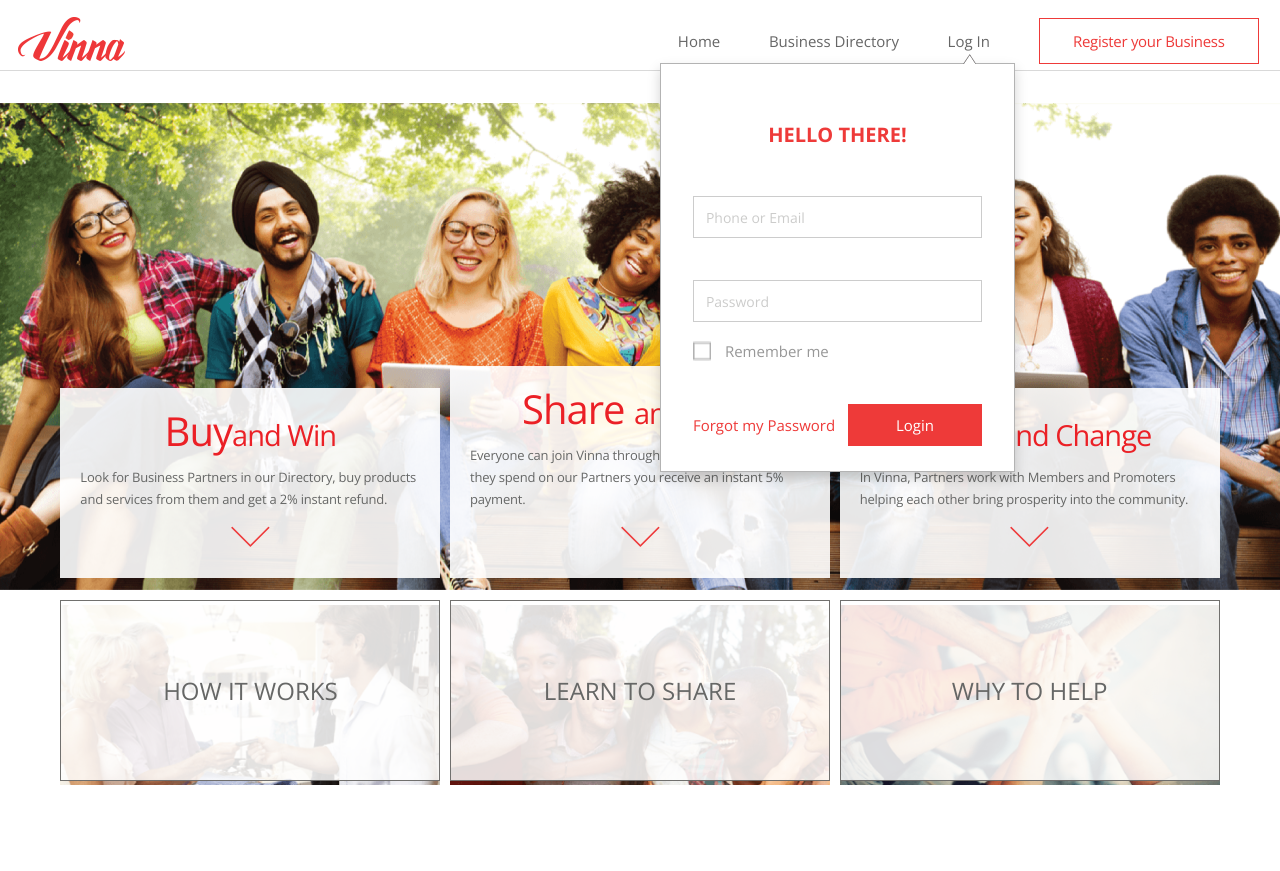
After one commit to alexmason528/vinna-web, a Django app: template core/templates/core/welcome.html in a window 1280 px wide, after a click on "Log In". The commit adds this page. Run offline with Django 3.2, Linux system fonts and the light colour scheme; the template is opened without the code that fills it, so the values that code supplies are empty; parts of the project's set-up code (start-up, migrations or seed data) failed here and were passed over; some libraries are stand-ins or nearby versions.

Commit message:
clean up

```diff
--- a/core/urls.py
+++ b/business/urls.py
@@ -2,7 +2,9 @@ from django.conf.urls import url
 
 from . import views
 
-app_name = 'core'
+app_name = 'account'
+
 urlpatterns = [
-#    url(r'^$', views.index, name='index'),
+    url(r'^$', views.index, name='index'),
+    url(r'^register/$', views.register, name='register'),
 ]
--- /dev/null
+++ b/core/templates/core/welcome.html
@@ -0,0 +1,80 @@
+{% extends "base.html" %}
+{% load static %}
+{% load i18n %}
+{% get_current_language as LANGUAGE_CODE %}
+
+{% block content %}
+        <!-- Bannner -->
+        <section class="banner">
+        	<div id="carousel" class="carousel slide carousel-fade" data-ride="carousel">
+                <div class="carousel-inner" role="listbox">
+                    <div class="callbacks_container">
+                     <ul class="rslides" id="slider4">
+                        <li>
+                            <img src="static/images/home-banner.png" alt="" title="" >
+                        </li>
+                       	<li>
+                            <img src="static/images/home-banner.png" alt="" title="" >
+                        </li>
+                      	<li>
+                            <img src="static/images/home-banner.png" alt="" title="" >
+                        </li>
+                      </ul>
+                    </div>
+                </div>
+            </div>
+
+             <div class="banner-detail clearfix">
+             	<div class="banner-box">
+                	<h2>{% trans "Buy" %}<span>{% trans "and Win" %}</span></h2>
+                    <p>{% trans "Look for Business Partners in our Directory, buy products and services from them and get a 2% instant refund." %}</p>
+                    <p>{% trans "Thanks to Local Businesses on our community, the money you spend is now a source of income. Vinna is not about points, rewards or coupons ... It's about going to places you love, buy the products and services you like and getting paid for it." %}</p>
+                    <a href="#"></a>
+                </div>
+                <div class="banner-box">
+                	<h2>Share <span>and Grow </span></h2>
+                    <p>{% trans "Everyone can join Vinna through you, from any money they spend on our Partners you receive an instant 5% payment." %}</p>
+                    <p>{% trans "We are already promoter. Movies, music, books, places, if we like, we recommend it but never get paid for doing it. Think about it. At Vinna, Business Partners want you to be part of the formula and they will pay you for promoting their products and services." %}</p>
+                    <a href="#"></a>
+                </div>
+                <div class="banner-box">
+                	<h2>{% trans "Help" %} <span>{% trans "and Change" %}</span></h2>
+                    <p>{% trans "In Vinna, Partners work with Members and Promoters helping each other bring prosperity into the community." %}</p>
+                    <p>{% trans "Our goal is to create the must powerful platform base on personal recommendation with zero money advance and 100% garanteed on results. Together we can change “Buy and Sale” for simply “Win and Win”" %}</p>
+                    <a href="#"></a>
+                </div>
+
+             </div>
+        </section>
+
+        <section class="home-content">
+        	<div class="content-boxes">
+            	<div class="box-detail">
+                	<img src="static/images/how-work-thumbnail.png" alt="" title="" >
+                    <a href="#">
+                    	<div class="overlay">
+                            <h3>{% trans "HOW IT WORKS" %}</h3>
+                        </div>
+                    </a>
+                </div>
+                <div class="box-detail">
+                	<img src="static/images/learn-share-thumbnail.png" alt="" title="" >
+                    <a href="#">
+                    	<div class="overlay">
+                            <h3>{% trans "LEARN TO SHARE" %}</h3>
+                        </div>
+                    </a>
+                </div>
+                <div class="box-detail">
+                	<img src="static/images/help-thumbnail.png" alt="" title="" >
+                    <a href="#">
+                    	<div class="overlay">
+                            <h3>{% trans "WHY TO HELP" %}</h3>
+                        </div>
+                    </a>
+                </div>
+            </div>
+        </section>
+{% endblock %}
+
+{% block footer %}{% endblock %}
--- a/core/views.py
+++ b/core/views.py
@@ -1,3 +1,6 @@
 from django.shortcuts import render
 
 # Create your views here.
+def index(request):
+  context = []
+  return render(request, 'core/welcome.html', context)
--- a/static/css/style.css
+++ b/static/css/style.css
@@ -40,12 +40,13 @@ header .logo { float:left; width:581px;}
 header .logo a.connect-member { float:right;font-size: 15px;color:#EE3A39;text-decoration: none; font-weight: 400;line-height: 44px;display: inline-block; outline:none;}
 header.inner-pages { margin:0px; border:0px; position:relative; z-index:9999; width:100%; }
 header .header-right { float:right; width:754px;  }
-header .header-right .main-menu { float:left; }
+header .header-right .main-menu { float:right; }
 header .header-right .main-menu ul { margin:0px; padding:0px; }
 header .header-right .main-menu ul li { margin:0px; padding:0px; display:inline-block; margin:0 45px 0 0; }
 header .header-right .main-menu ul li:last-child { margin:0px;}
 header .header-right .main-menu ul li a { font-size:15px; color:#666666; text-decoration:none; font-weight:400; line-height:44px;display:inline-block; }
 header .header-right .main-menu ul li a:hover ,header .header-right .main-menu ul li a.active{ color:#EE3A39;}
+/*
 header .header-right .login-links { float:right; }
 header .header-right .login-links ul li { margin:0px; padding:0px; display:inline-block; margin:0 32px 0 0; }
 header .header-right .login-links ul li:last-child { margin:0;}
@@ -53,6 +54,12 @@ header .header-right .login-links ul li a { font-size:15px; color:#666666; text-
 header .header-right .login-links ul li a:hover { color:#EE3A39;}
 header .header-right .login-links ul li a.become-member { padding:0 33.5px; border:1px solid #EE3A39; color:#EE3A39; letter-spacing:-0.3px; margin-top:2px; }
 header .header-right .login-links ul li a.become-member:hover { background:#EE3A39; color:#fff;}
+*/
+header .header-right .button a { font-size:15px; color:#666666; text-decoration:none; font-weight:400;line-height:42px; display:inline-block;}
+header .header-right .button a:hover { color:#EE3A39; }
+header .header-right .button a.become-member { padding:0 33.5px; border:1px solid #EE3A39; color:#EE3A39; letter-spacing:-0.3px; margin-top:2px; }
+header .header-right .button a.become-member:hover { background:#EE3A39; color:#fff;}
+
 
 /*--------------------------------Banner--------------------------------*/
 .banner {position:relative; margin:0 0 10px 0;}
@@ -83,7 +90,7 @@ header .header-right .login-links ul li a.become-member:hover { background:#EE3A
 .content-boxes .box-detail a:hover .overlay,.content-boxes .box-detail a:hover .overlay h3 { border-color:#EE3C39; color:#EE3C39;}
 
 /*--------------------------------Content--------------------------------*/
-.content { padding-bottom:460px;}
+.content { padding-bottom:50px;}
 .content .top-progres-bar { padding:0 23px; border-bottom:1px solid #d9d9d9; margin-bottom:63px; }
  .content .top-progres-bar .left-arrow.hidden { opacity:0; visibility:hidden; display:block !important;}
 .content .top-progres-bar .left-arrow a { background:url(../images/left-arrow.png) left center no-repeat; line-height:53px; font-size:20px; color:#666666; text-decoration:none; display:inline-block; padding-left:45px;letter-spacing:0px;  }
@@ -622,33 +629,32 @@ box-sizing:border-box; max-width:100%; }
 
 
 /* login form -------------------- */
-header .header-right .login-links ul.login-form { border-radius:0; border:1px solid #b3b3b3; width:355px; right:-25px; left:initial; z-index:99999; }
-header .header-right .login-links ul.login-form .loginform-outer { padding:60px 32px 25px 32px; }
-header .header-right .login-links ul.login-form:before { display:inline-block; content:""; background:url(../images/loginform-arrow.png) left top no-repeat;
-left:265px; right:0; margin:0 auto; width:13px; height:10px; z-index:2; top:-10px; position:absolute; }
-header .header-right .login-links ul.login-form li { display:block; text-align:left; }
-header .header-right .login-links ul.login-form h2 { text-align:center; color:#EE3A39; font-weight:700; font-size:20px; margin:0 0 50px 0; }
-header .header-right .login-links ul.login-form form .form-row { margin:0 0 42px 0; }
-header .header-right .login-links ul.login-form form .form-row:last-child { margin:0 !important; }
-header .header-right .login-links ul.login-form form .form-row2 { margin-bottom:20px; }
-header .header-right .login-links ul.login-form form .form-row input[type="text"], header .header-right .login-links ul.login-form form .form-row input[type="password"] { display:inline-block; width:100%; height:42px; padding:12px; border:1px solid #ccc; }
-header .header-right .login-links ul.login-form form .form-row input[type="text"]:focus, header .header-right .login-links ul.login-form form .form-row input[type="password"]:focus
+header .header-right .main-menu ul.login-form { border-radius:0; border:1px solid #b3b3b3; width:355px; right:-25px; left:initial; z-index:99999; }
+header .header-right .main-menu ul.login-form .loginform-outer { padding:60px 32px 25px 32px; }
+header .header-right .main-menu ul.login-form:before { display:inline-block; content:""; background:url(../images/loginform-arrow.png) left top no-repeat;left:265px; right:0; margin:0 auto; width:13px; height:10px; z-index:2; top:-10px; position:absolute; }
+header .header-right .main-menu ul.login-form li { display:block; text-align:left; }
+header .header-right .main-menu ul.login-form h2 { text-align:center; color:#EE3A39; font-weight:700; font-size:20px; margin:0 0 50px 0; }
+header .header-right .main-menu ul.login-form form .form-row { margin:0 0 42px 0; }
+header .header-right .main-menu ul.login-form form .form-row:last-child { margin:0 !important; }
+header .header-right .main-menu ul.login-form form .form-row2 { margin-bottom:20px; }
+header .header-right .main-menu ul.login-form form .form-row input[type="text"], header .header-right .main-menu ul.login-form form .form-row input[type="password"] { display:inline-block; width:100%; height:42px; padding:12px; border:1px solid #ccc; }
+header .header-right .main-menu ul.login-form form .form-row input[type="text"]:focus, header .header-right .main-menu ul.login-form form .form-row input[type="password"]:focus
 { outline:none; }
-header .header-right .login-links ul.login-form form .form-row p { text-align:center; color:#666; font-size:15px; line-height:30px; padding:0 20px; }
-header .header-right .login-links ul.login-form form .form-row span { font-size:15px; color:#989898; margin:0px; padding:0px;   font-weight:300; background:url(../images/password-checked.png) left center no-repeat; line-height:12px; padding-left:32px; width:21px; height:21px; background-size:contain; }
-header .header-right .login-links ul.login-form form .form-row label { margin:0px; cursor:pointer; }
-header .header-right .login-links ul.login-form form .form-row input[type="checkbox"] { display:none; }
-header .header-right .login-links ul.login-form form .form-row input[type="checkbox"]:checked + span { background:url(../images/password-uncheck.png) left center no-repeat; line-height:12px; padding-left:32px; width:21px; height:21px; background-size:contain; }
-header .header-right .login-links ul.login-form form a.forgot-passwordbtn { color:#EE3A39; font-size:15px; font-weight:300; line-height:42px; }
-header .header-right .login-links ul.login-form form a.login-btn { color:#fff; font-size:15px; font-weight:400; background-color:#EE3A39; line-height:42px; text-align:center;
+header .header-right .main-menu ul.login-form form .form-row p { text-align:center; color:#666; font-size:15px; line-height:30px; padding:0 20px; }
+header .header-right .main-menu ul.login-form form .form-row span { font-size:15px; color:#989898; margin:0px; padding:0px;   font-weight:300; background:url(../images/password-checked.png) left center no-repeat; line-height:12px; padding-left:32px; width:21px; height:21px; background-size:contain; }
+header .header-right .main-menu ul.login-form form .form-row label { margin:0px; cursor:pointer; }
+header .header-right .main-menu ul.login-form form .form-row input[type="checkbox"] { display:none; }
+header .header-right .main-menu ul.login-form form .form-row input[type="checkbox"]:checked + span { background:url(../images/password-uncheck.png) left center no-repeat; line-height:12px; padding-left:32px; width:21px; height:21px; background-size:contain; }
+header .header-right .main-menu ul.login-form form a.forgot-passwordbtn { color:#EE3A39; font-size:15px; font-weight:300; line-height:42px; }
+header .header-right .main-menu ul.login-form form a.login-btn { color:#fff; font-size:15px; font-weight:400; background-color:#EE3A39; line-height:42px; text-align:center;
 width:134px; transition:all 300ms; }
-header .header-right .login-links ul.login-form form a.login-btn:hover { background-color:#d00403; }
-header .header-right .login-links ul.login-form .loginform-outer2 { transition:all 300ms; display:none; padding:20px 32px 25px 32px; text-align:center; }
-header .header-right .login-links ul.login-form .loginform-outer2  img.login-thumbnail { text-align:center; margin:0 auto 25px auto; }
+header .header-right .main-menu ul.login-form form a.login-btn:hover { background-color:#d00403; }
+header .header-right .main-menu ul.login-form .loginform-outer2 { transition:all 300ms; display:none; padding:20px 32px 25px 32px; text-align:center; }
+header .header-right .main-menu ul.login-form .loginform-outer2  img.login-thumbnail { text-align:center; margin:0 auto 25px auto; }
 #forget-password { display:none; }
-header .header-right .login-links ul.login-form .form-row .reset-btnrow { text-align:center; }
-header .header-right .login-links ul.login-form form .form-row.reset-btnrow a.login-btn { float:none !important; }
-header .header-right .login-links ul.login-form .loginform-outer2 h3 { color:#666; font-size:15px; font-weight:700; text-align:left; padding-bottom:12px; }
+header .header-right .main-menu ul.login-form .form-row .reset-btnrow { text-align:center; }
+header .header-right .main-menu ul.login-form form .form-row.reset-btnrow a.login-btn { float:none !important; }
+header .header-right .main-menu ul.login-form .loginform-outer2 h3 { color:#666; font-size:15px; font-weight:700; text-align:left; padding-bottom:12px; }
 #reset-again .form-row { margin:0 0 20px 0; }
 #reset-again .form-row label { padding-left:15px; }
 #reset-again .form-row input[type="checkbox"]:checked + span, #reset-again .form-row span { background-size:auto; padding-left:19px; }
@@ -904,10 +910,10 @@ footer ul + ul { float:right;}
 @media only screen and (max-width:992px) {
 	header .logo { width: 275px; }
 	header .logo a.connect-member { font-size:13px; }
-	header .header-right .main-menu ul li,header .header-right .login-links ul li { margin:0 10px 0 0;}
-	header .header-right .main-menu ul li a, header .header-right .login-links ul li a { font-size:12px; }
+	header .header-right .main-menu ul li,header .header-right .main-menu ul li { margin:0 10px 0 0;}
+	header .header-right .main-menu ul li a, header .header-right .main-menu ul li a { font-size:12px; }
 	header .header-right { width:435px;}
-	header .header-right .login-links ul li a.become-member { font-size:12px; padding: 0 8px; }
+	header .header-right .main-menu ul li a.become-member { font-size:12px; padding: 0 8px; }
 	.content .top-progres-bar{ padding:0 10px;}
 	.content .top-progres-bar .left-arrow a ,.content .top-progres-bar .right-arrow a { font-size:16px;}
 	.content .top-progres-bar .middle-bar span { font-size:18px; letter-spacing:0px; margin-bottom:24px;}
--- a/vinna/templates/base-3col.html
+++ b/vinna/templates/base.html
@@ -39,18 +39,17 @@
 {% block header-menu %}
     <header>
       <div class="logo">
-          <a href="#"><img src="{% static 'images/logo.png' %}" alt="" title="" ></a>
+          <a href="/"><img src="{% static 'images/logo.png' %}" alt="" title="" ></a>
         </div>
         <div class="header-right">
           <div class="main-menu">
                 <ul>
                     <li><a href="#">{% trans "Home" %}</a></li>
                     <li><a href="#">{% trans "Business Directory" %}</a></li>
+                    {% if False %}
                     <li><a href="#">{% trans "Settings" %}</a></li>
-                </ul>
-            </div>
-          <div class="login-links">
-              <ul>
+                    {% endif %}
+                    {% if True %}
                   <li class="dropdown">
                       <a href="#" data-toggle="dropdown" aria-haspopup="true" aria-expanded="false">{% trans "Log In" %}</a>
                       <ul class="dropdown-menu login-form" aria-labelledby="dLabel">
@@ -195,7 +194,9 @@
                         </ul>
 
                     </li>
-                    <li><a href="#" class="become-member">{% trans "Register your Business" %}</a></li>
+                    {% endif %}
+
+                    <li><div class="button"><a href="/business/register" class="become-member">{% trans "Register your Business" %}</a></div></li>
                 </ul>
             </div>
             <div class="clear"></div>
--- a/vinna/urls.py
+++ b/vinna/urls.py
@@ -22,5 +22,7 @@ from django.contrib import admin
 urlpatterns = [
     url(r'^account/', include('account.urls')),
     url(r'^member/', include('member.urls')),
+    url(r'^business/', include('business.urls')),
+    url(r'^', include('core.urls')),
     url(r'^admin/', admin.site.urls),
 ]
```
Also changed, not shown: account/forms.py (added, +9 -0 lines), account/templates/account/register.html (+5 -4 lines), business/templates/business/register.html (added, +11 -0 lines), business/views.py (+10 -0 lines).
